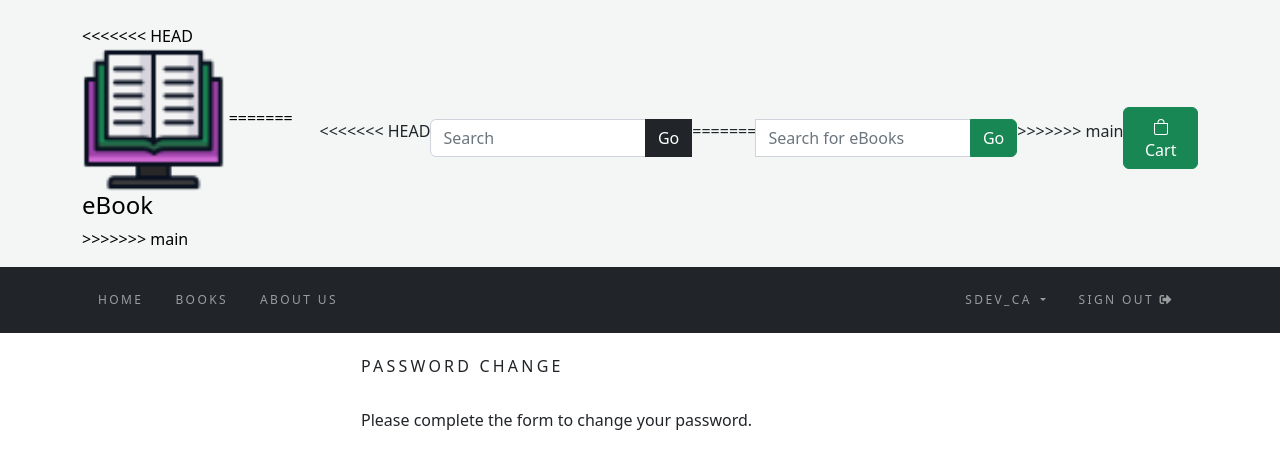
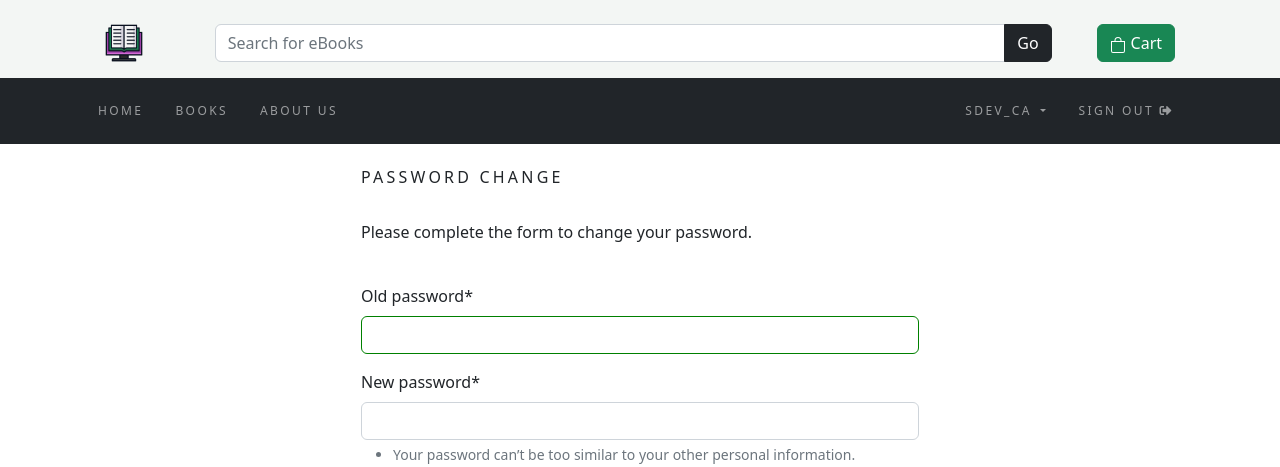
Before and after one commit to kjatillo/softdev3-djangoprojects-ca2, a Django app: page /accounts/password_change/ in a window 1280 px wide. Shown: the top 467 px of the page. Run offline with Django 4.2, Linux system fonts and the light colour scheme; a user stored in the database is signed in; data comes from the database, SQL or seed files in the repository; parts of the project's set-up code (start-up, migrations or seed data) failed here and were passed over; some libraries are stand-ins or nearby versions.

Commit message:
resolved merge issues

```diff
--- a/pages/templates/header.html
+++ b/pages/templates/header.html
@@ -3,22 +3,13 @@
     <div class="container" id="nav-main">
         <div>
             <a href="{% url 'home' %}">
-<<<<<<< HEAD
                 <img src="{% static 'images/main_icon.png' %}" width='60%' >
-=======
-                <h4>eBook</h4>
->>>>>>> main
             </a>
         </div>
 
         <div class="input-group">
-<<<<<<< HEAD
-            <input type="text" class="form-control" placeholder="Search">
+            <input type="text" class="form-control" placeholder="Search for eBooks">
             <button class="btn btn-dark" type="submit">Go</button>
-=======
-            <input type="text" class="form-control" placeholder="Search for eBooks">
-            <button class="btn btn-success" type="submit">Go</button>
->>>>>>> main
         </div>
 
         <div>
```
